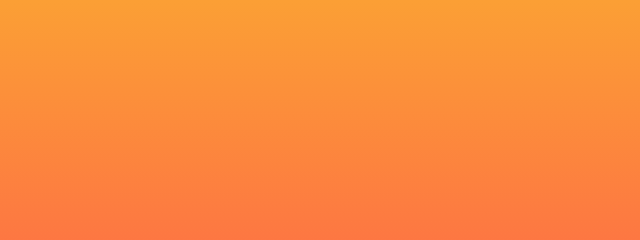
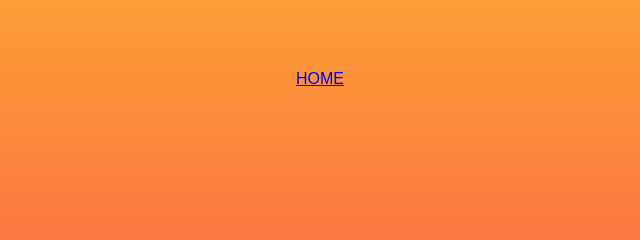
Before and after one commit to PrajaktaSathe/Javascript-projects, a plain HTML site: page Hello, Name/index.html in a window 1280 px wide. Shown: the part 315-555 px from the top of the page, 320-960 px from the left. Drawn offline with Linux system fonts and the light colour scheme; a web font is replaced by a local one.

Commit message:
Add Hello, Name to landing page

```diff
--- a/Hello, Name/index.html
+++ b/Hello, Name/index.html
@@ -17,5 +17,8 @@
         <div id="output-container">
             <span class="link-name"> </span>
         </div>
+        <div>
+            <a href="../index.html">HOME</a>
+        </div>
     </body>
 </html>
--- a/Hello, Name/styles.css
+++ b/Hello, Name/styles.css
@@ -6,6 +6,7 @@
 }
 
 body {
+    text-align: center;
     margin: 0;
     padding: 5%;
     background: #FF4E50;  /* fallback for old browsers */
```
Also changed, not shown: index.html (+3 -0 lines).
